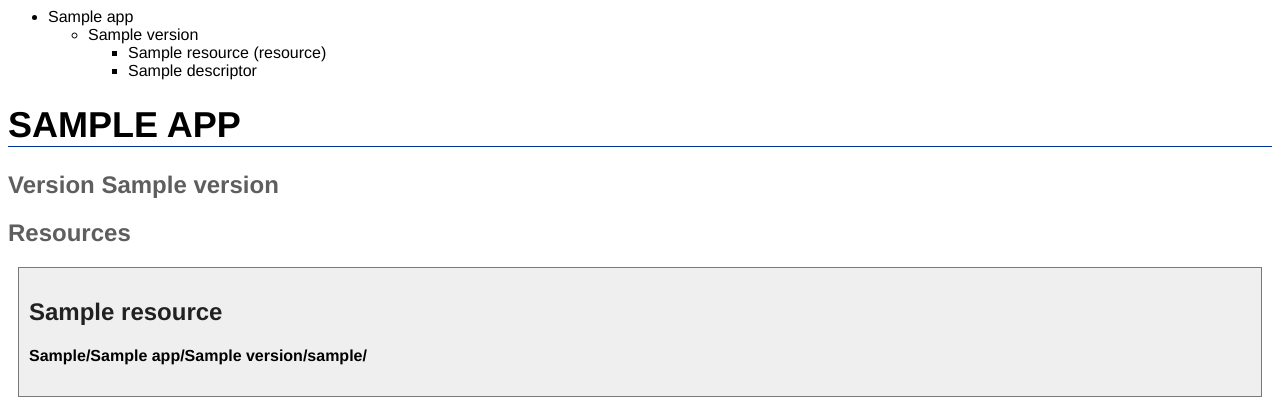
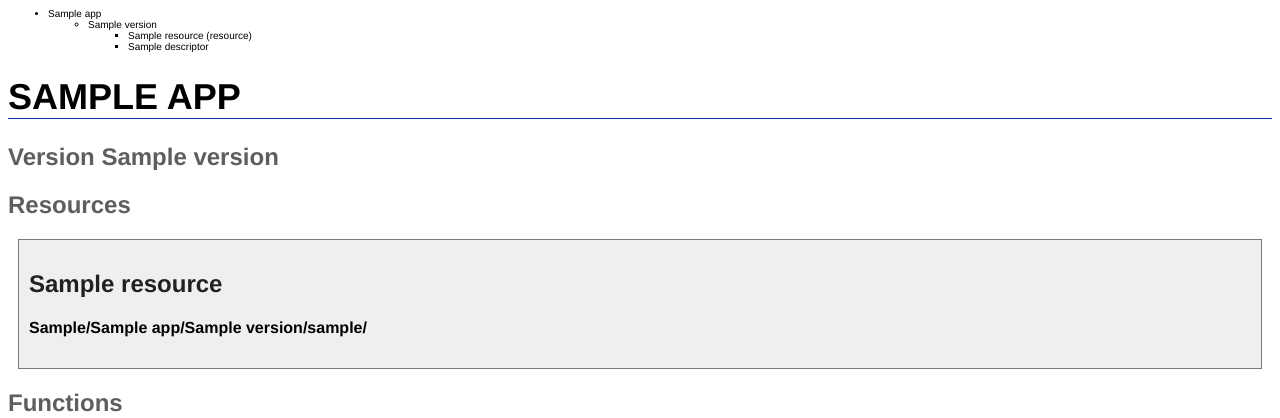
Before and after one commit to Axilent/sharrock, a Django app: template sharrock/templates/sharrock/directory.html in a window 1280 px wide. Shown: the top 418 px of the page. Run offline with Django 3.2, Linux system fonts and the light colour scheme; the template is opened without the code that fills it: most values are stand-ins (such as "Sample title", 1, 10 or a date in 2020).

Commit message:
reducing TOC font size to 10 px

```diff
--- a/sharrock/templates/sharrock/style.html
+++ b/sharrock/templates/sharrock/style.html
@@ -72,4 +72,8 @@ div.resource h3 {
 	background-color: #f6f6f6
 	;
 }
+
+div.toc {
+	font-size:10px;
+}
 </style>
```
